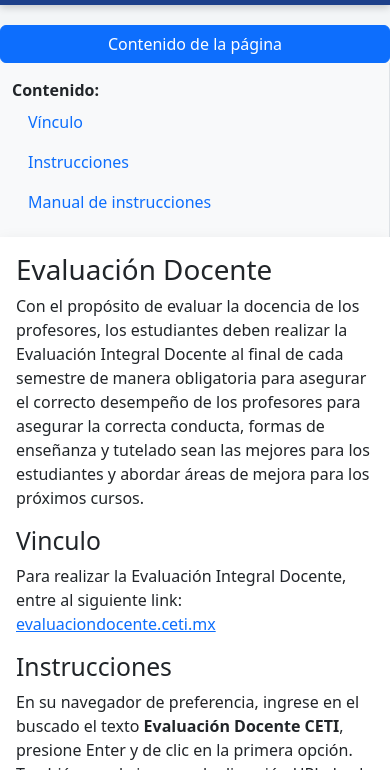
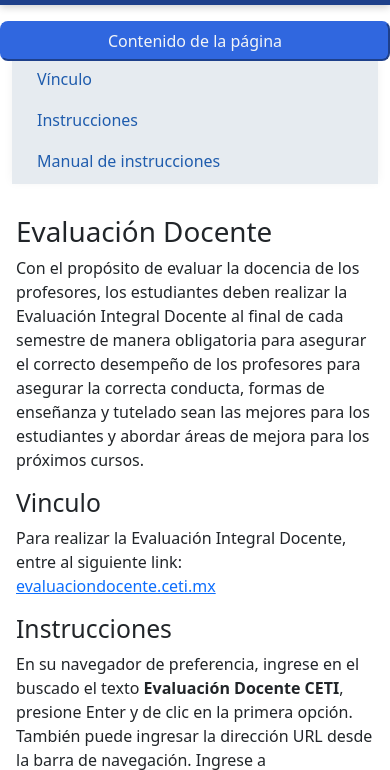
Before and after one commit to WheelKnight1327/portal-web-estudiante, a plain HTML site: page frontend/paginas_web/accesos/evaluacion_docente.html in a window 390 px wide. Both pictures are taken after a click on the button "Contenido de la página". Shown: the part 61-831 px from the top of the page. Drawn offline with nearby package versions, Linux system fonts and the light colour scheme.

Commit message:
Ajustes en aside y boton

```diff
--- a/frontend/css/estilos.css
+++ b/frontend/css/estilos.css
@@ -37,20 +37,35 @@
 aside {
     /*Contenido complementario (panel lateral)*/
     background-color: var(--bg-aside);
+    /* background-color: white; */
     padding: 15px;
 }
 
-aside a {
+aside .nav-link {
     /*link del panel lateral*/
     color: var(--link-color);
     text-decoration: none;
+    margin-bottom: 5px;
+    border-radius: 6px;
+    padding: 6px 10px;
+    transition: all 0.2s ease;
 }
 
-aside a:hover {
+aside .nav-link:hover {
     /*sobreposicion links*/
-    color: var(--link-hover);
+    background-color: var(--link-hover);
     text-decoration: underline;
+    color: var(--bg-aside);
 }
+
+.btn-aside {
+    /*boton movil contraer*/
+    background-color: transparent;
+    color: var(--bg-main);
+    border-color: var(--primary-light);
+    border-radius: 8px;
+}
+
 
 .navbar {
     background-color: var(--primary);
@@ -184,4 +199,35 @@
     }
 }
 
+/* comportamiento cuando ancho sea menor que "m" */
+@media (max-width: 767px) {
+    .bg-content-mobile { /*para forzar color superior de pagina mobil en blanco*/
+        background-color: var(--bg-content);
+    }
+
+    aside {
+        background-color: transparent;
+        padding-top: 0;
+    }
+
+    .btn-aside {
+        background-color: var(--primary-light);
+        margin-bottom: 0 !important;
+        z-index: 2;
+        height: 40px;
+        /* Forzamos fondo blanco si el body es gris */
+    }
+    #sideBarMenu.collapsing,
+    #sideBarMenu.show {
+        background-color: var(--bg-aside);
+        padding-left: 15px;
+        padding-right: 15px;
+        box-shadow: 0 -2px 10px rgba(0,0,0,0.05);
+    }
+
+    main {
+        box-shadow: none;
+    }
+}
+
 /*cuando sea menor que m estos cambios seran anulados.*/
--- a/frontend/paginas_web/accesos/evaluacion_docente.html
+++ b/frontend/paginas_web/accesos/evaluacion_docente.html
@@ -13,18 +13,18 @@
     <script src="https://cdn.jsdelivr.net/npm/bootstrap@5.3.2/dist/js/bootstrap.bundle.min.js"></script>
 </head>
 
-<body style="padding-top:70px;"> <!-- el padding es para dejar espacio para la barra superior -->
+<body style="padding-top:66px;"> <!-- el padding es para dejar espacio para la barra superior -->
     <!--Barra de navegacion superior-->
     <div id="navbar"></div>
     <div class="container-fluid">
-        <div class="row">
-            <button class="btn btn-primary d-md-none mt-3" data-bs-toggle="collapse" data-bs-target="#sideBarMenu">
+        <div class="row bg-content-mobile">
+            <button class="btn-aside d-md-none mt-3" data-bs-toggle="collapse" data-bs-target="#sideBarMenu">
                 Contenido de la página
             </button>
-            <aside class="col-md-3 col-lg-2 bg-light border-end">
+            <aside class="col-md-3 col-lg-2">
                 <div class="collapse d-md-block" id="sideBarMenu">
                     <!-- <div class="position-sticky pt-3" style="top:20px;"> -->
-                    <strong class="mt-3">Contenido:</strong>
+                    <strong class="mt-3 d-none d-md-inline">Contenido:</strong>
                     <ul class="nav flex-column">
                         <li class="nav-item">
                             <a class="nav-link active" href="#vinculo">Vínculo</a>
```
